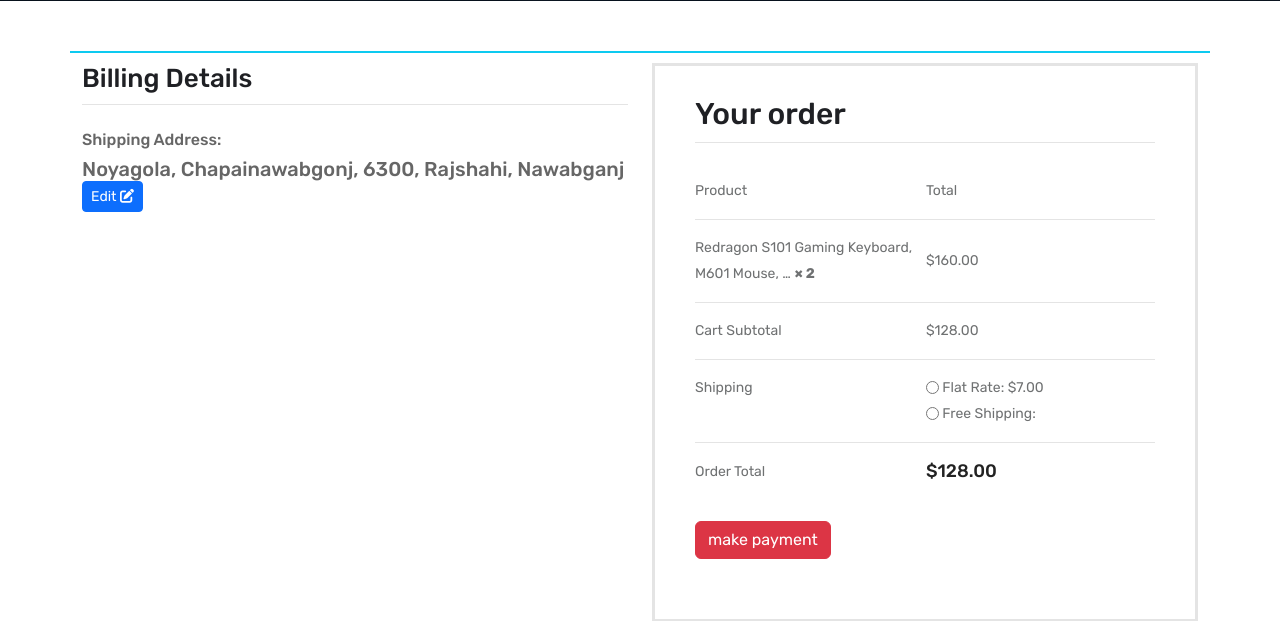
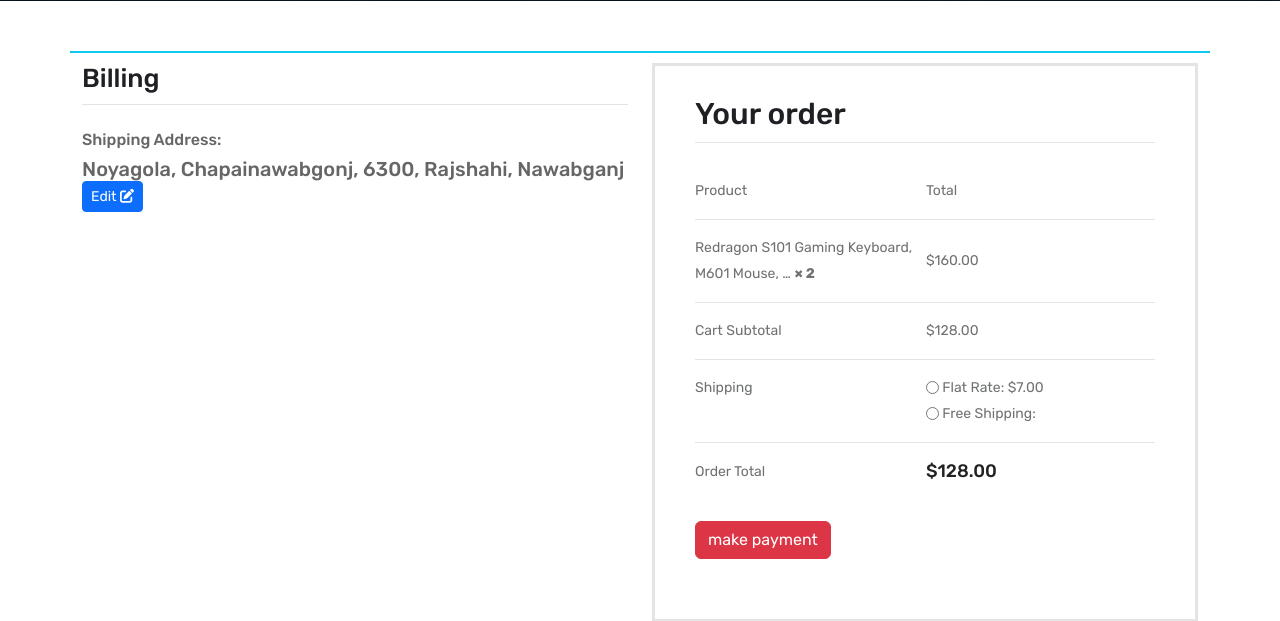
Before and after one commit to Sengwamana/Bazaaro_A_Vendor_Driven-eCommerce_System, a Django app: page /checkout/ in a window 1280 px wide. Shown: the part 553-1174 px from the top of the page. Run offline with Django 4.2, Linux system fonts and the light colour scheme; a user stored in the database is signed in; data comes from the database, SQL or seed files in the repository; some libraries are stand-ins or nearby versions; some web fonts are replaced.

Commit message:
Update checkout.html

```diff
--- a/templates/products/checkout.html
+++ b/templates/products/checkout.html
@@ -48,7 +48,7 @@
                     <div class="col-lg-6">
                         <div class="checkbox-form">
 
-                            <h3>Billing Details</h3>
+                            <h3>Billing </h3>
 
                             <div class="row">
 
```
